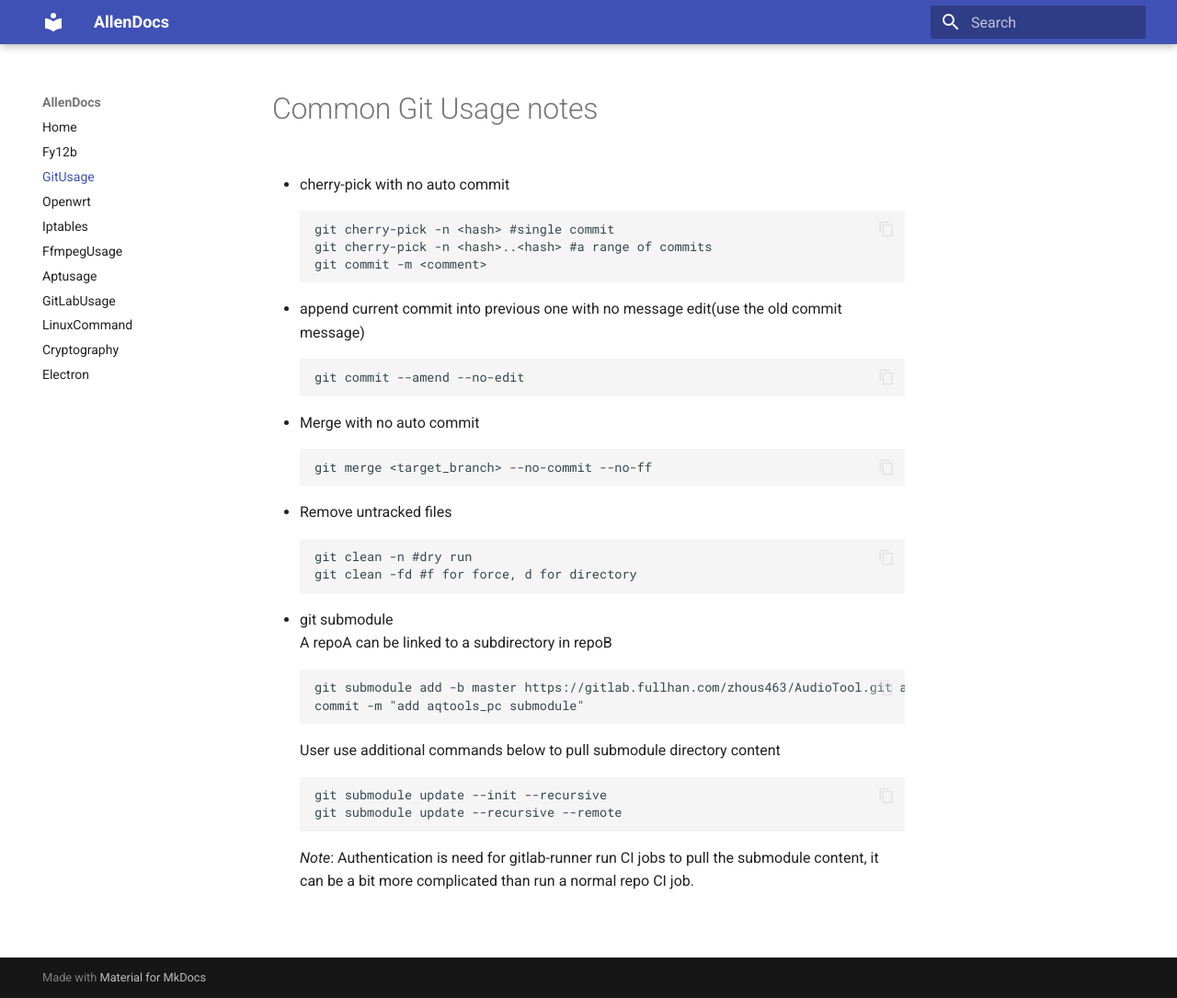
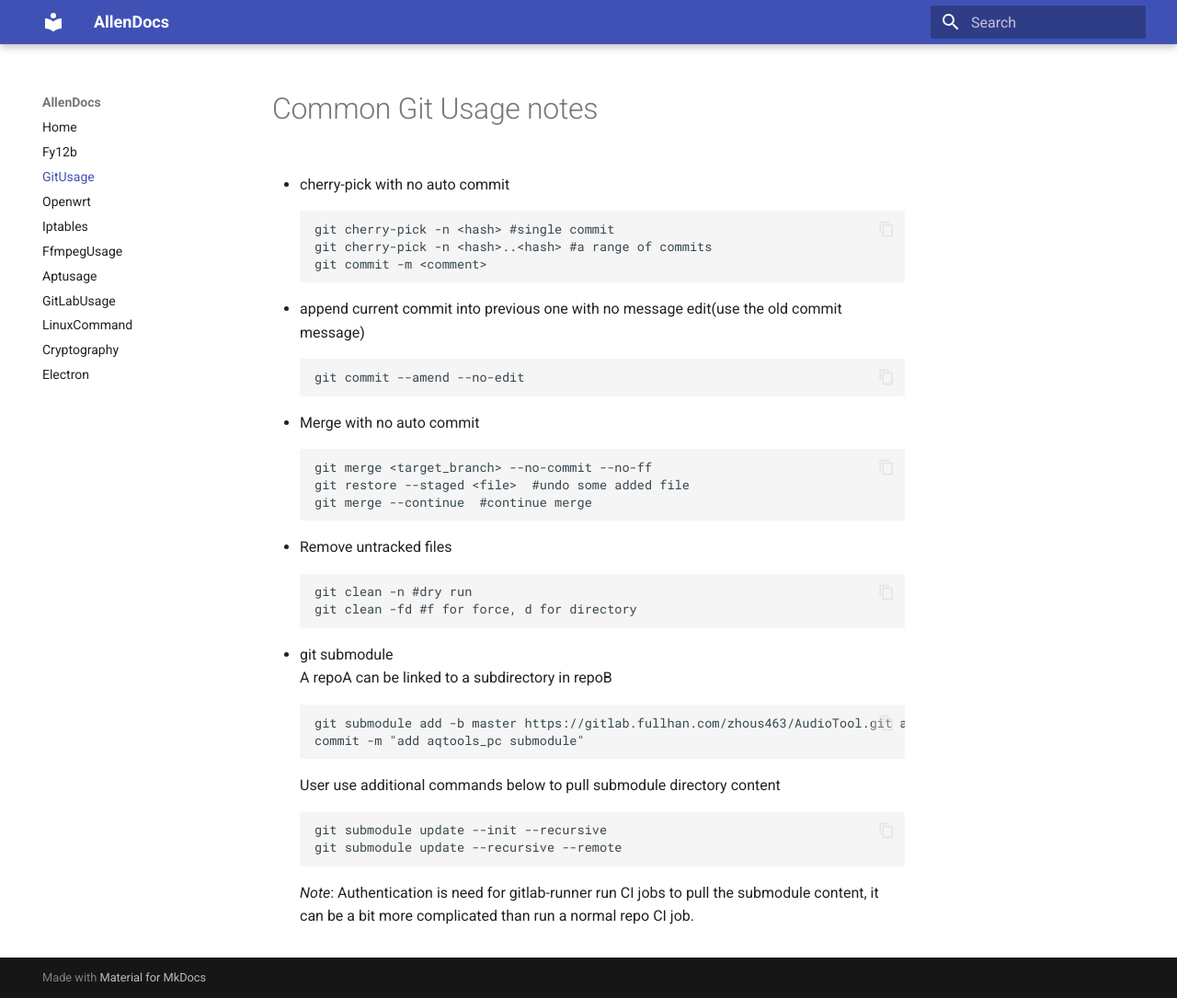
Before and after one commit to Ordinary-Capability/mydoc, an MkDocs documentation site: the page built from docs/gitusage.md, in a window 1280 px wide and 1085 px high. Shown: the whole window at 92% size. Built offline with MkDocs 1.6.1 and Material for MkDocs 9.7.7, drawn with Linux system fonts in a browser that asks for light colours.

Commit message:
Update gitusage.md

````diff
--- a/docs/gitusage.md
+++ b/docs/gitusage.md
@@ -15,6 +15,8 @@ git commit --amend --no-edit
 - Merge with no auto commit
 ```
 git merge <target_branch> --no-commit --no-ff
+git restore --staged <file>  #undo some added file
+git merge --continue  #continue merge
 ```
 
 - Remove untracked files
````
